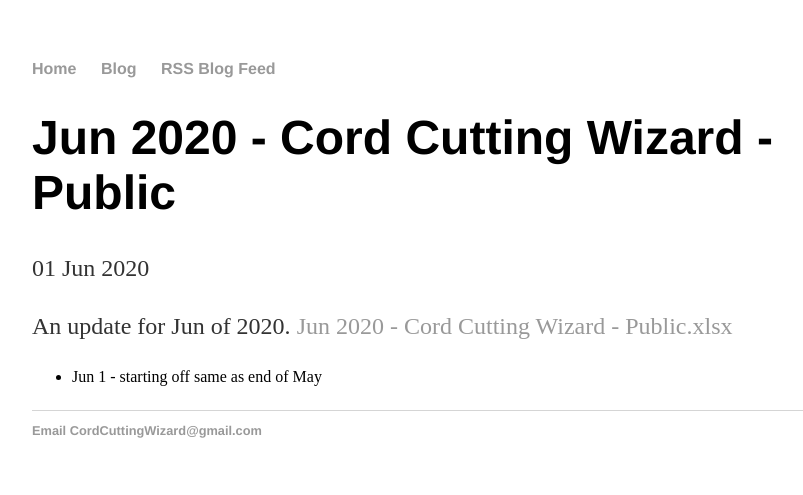
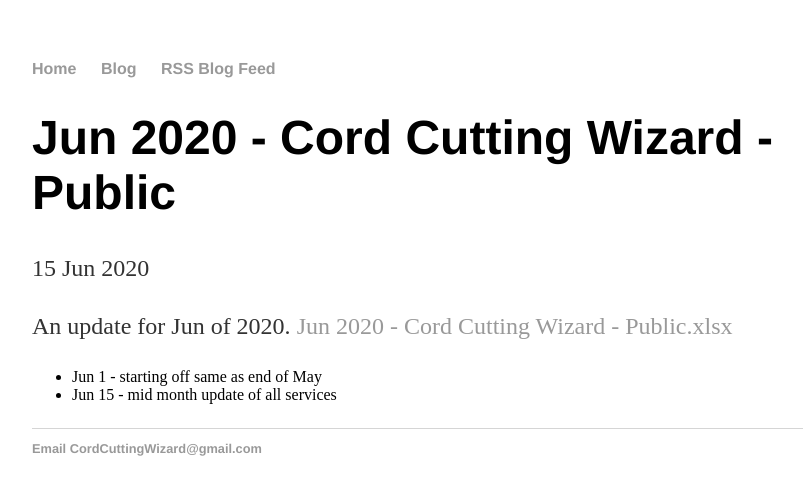
Before and after one commit to wjhladik/wjhladik.github.io, a Jekyll site: the page built from _posts/2020-06-15-Jun-2020-Cord-Cutting-Wizard-Public.md, in a window 1280 px wide. Shown: the top 495 px of the page, without its empty margins (160-963 px from the left). Built offline with Jekyll 4.4.1, drawn with Linux system fonts in a browser that asks for light colours.

Commit message:
Update and rename 2020-06-01-Jun-2020-Cord-Cutting-Wizard-Public.md to 2020-06-15-Jun-2020-Cord-Cutting-Wizard-Public.md

```diff
--- a/_posts/2020-06-01-Jun-2020-Cord-Cutting-Wizard-Public.md
+++ b/_posts/2020-06-15-Jun-2020-Cord-Cutting-Wizard-Public.md
@@ -1,9 +1,10 @@
 ---
 layout: post
 title: "Jun 2020 - Cord Cutting Wizard - Public"
-date: 2020-06-01
+date: 2020-06-15
 ---
 <p>An update for Jun of 2020. <a href="/Jun 2020 - Cord Cutting Wizard - Public.xlsx">Jun 2020 - Cord Cutting Wizard - Public.xlsx</a>
   <p>
     <ul>
       <li>Jun 1 - starting off same as end of May
+      <li>Jun 15 - mid month update of all services
```
